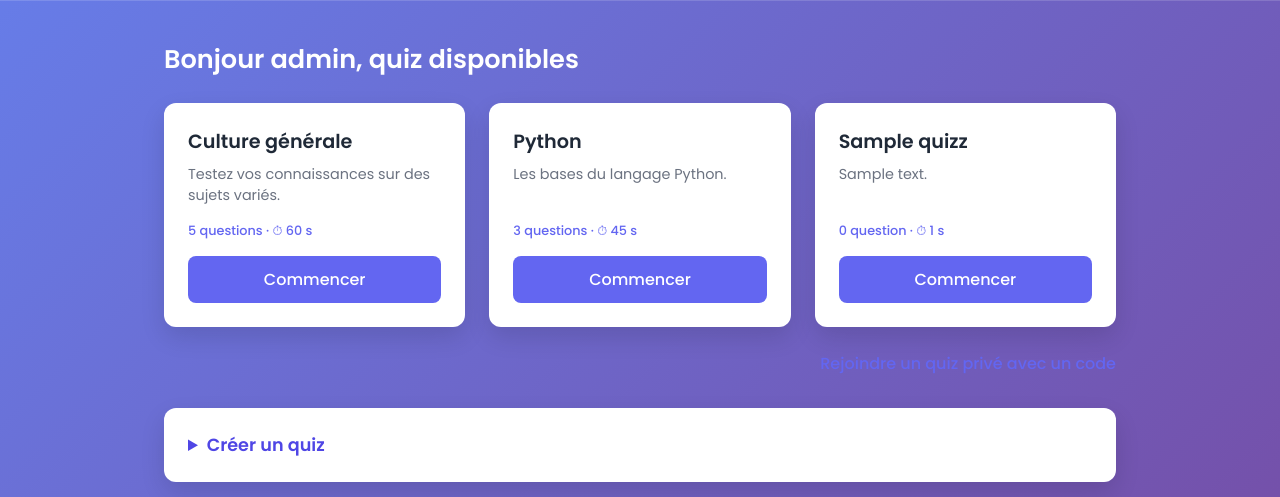
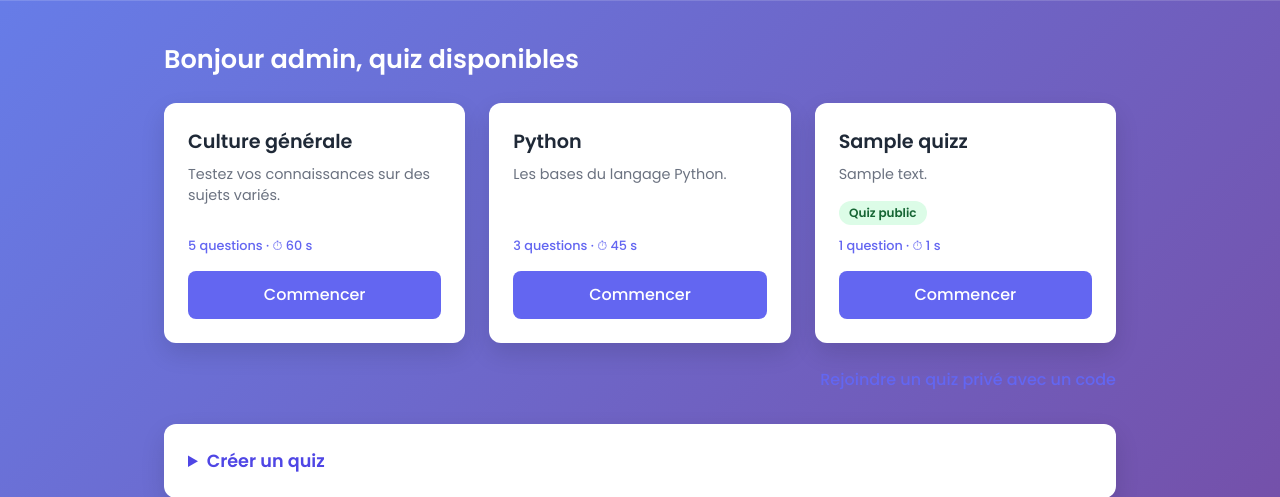
Before and after one commit to ohn-tech/proj531-quiz-groupe4, a Flask app: page / in a window 1280 px wide. Shown: the part 69-566 px from the top of the page. Run offline with Flask 3, Linux system fonts and the light colour scheme; the visitor is signed in with stand-in values (Sample User, id 1); tables that the repository leaves empty hold one stand-in row (values such as "Sample post").

Commit message:
Interface : adaptation aux nouveaux noms de app.py
- accueil.html et navbar.html : la route "quiz" s'appelle maintenant
  "quizz_route" (l'accueil plantait avec une BuildError).
- accueil.html : badge public/privé basé sur is_public (1 ou 0) au lieu de
  'public'/'prive'.
- app.py : la page quiz recevait "quizz" au lieu de "quiz" (erreur 500 en
  ouvrant un quiz).
- app.py + accueil.html : nombre de questions compté dans la table
  questions (les quiz de la base affichaient « 0 question »).

```diff
--- a/src/app.py
+++ b/src/app.py
@@ -246,7 +246,9 @@ def accueil():
     utilisateur = session.get("utilisateur")
     db = get_db()
     quizz_crees = db.execute(
-        "SELECT id_quizz, title, description, timer, is_public, login_creator, code "
+        # nb_questions : nombre de questions du quiz, compté dans la table questions
+        "SELECT id_quizz, title, description, timer, is_public, login_creator, code, "
+        "(SELECT COUNT(*) FROM questions WHERE questions.id_quizz = quizz.id_quizz) AS nb_questions "
         "FROM quizz WHERE is_public = 1 OR login_creator = ? ORDER BY id_quizz DESC",
         (utilisateur,),
     ).fetchall()
@@ -257,6 +259,7 @@ def accueil():
             "titre": q["title"],
             "description": q["description"],
             "duree": q["timer"],
+            "nb_questions": q["nb_questions"],
             "visibilite": q["is_public"],
             "code_partage": q["code"] if q["login_creator"] == utilisateur else None,
             "lien_partage": url_for(
@@ -376,7 +379,7 @@ def quizz_route(quiz_id):
         flash(message, "succes")
         return redirect(url_for("accueil"))
 
-    return render_template("quiz.html", quizz=quizz)
+    return render_template("quiz.html", quiz=quizz)
 
 @app.route("/historique")
 def historique():
--- a/src/templates/accueil.html
+++ b/src/templates/accueil.html
@@ -17,15 +17,17 @@
                 <div class="carte-quiz">
                     <h2>{{ quiz.titre }}</h2>
                     <p class="description">{{ quiz.description }}</p>
-                    {# Badge de visibilité (absent pour les quiz factices) #}
-                    {% if quiz.visibilite == 'prive' %}
+                    {# Badge de visibilité : is_public vaut 1 (public) ou 0 (privé), absent pour les quiz factices #}
+                    {% if quiz.visibilite == 0 %}
                         <p class="badge-prive">Quiz privé</p>
-                    {% elif quiz.visibilite == 'public' %}
+                    {% elif quiz.visibilite == 1 %}
                         <p class="badge-public">Quiz public</p>
                     {% endif %}
                     {# Nombre de questions (avec un "s" au pluriel) et durée du quiz #}
-                    <p class="nb-questions">{{ quiz.questions | length }} question{{ 's' if quiz.questions | length > 1 }} · ⏱ {{ quiz.duree }} s</p>
-                    <a href="{{ url_for('quiz', quiz_id=quiz.id) }}" class="btn-principal">Commencer</a>
+                    {# Quiz de la base : nb_questions ; quiz factices : longueur de la liste questions #}
+                    {% set nb = quiz.nb_questions if quiz.nb_questions is defined else quiz.questions | length %}
+                    <p class="nb-questions">{{ nb }} question{{ 's' if nb > 1 }} · ⏱ {{ quiz.duree }} s</p>
+                    <a href="{{ url_for('quizz_route', quiz_id=quiz.id) }}" class="btn-principal">Commencer</a>
                     {# Code et lien de partage, visibles seulement par le créateur du quiz #}
                     {% if quiz.code_partage %}
                         <div class="infos-partage">
--- a/src/templates/navbar.html
+++ b/src/templates/navbar.html
@@ -5,7 +5,7 @@
 
     {# Liens de navigation : le lien de la page courante reçoit la classe "actif" #}
     <nav class="nav-liens" id="nav-liens">
-        <a href="{{ url_for('accueil') }}" class="{{ 'actif' if request.endpoint in ['accueil', 'quiz'] }}">Accueil</a>
+        <a href="{{ url_for('accueil') }}" class="{{ 'actif' if request.endpoint in ['accueil', 'quizz_route'] }}">Accueil</a>
         <a href="{{ url_for('historique') }}" class="{{ 'actif' if request.endpoint == 'historique' }}">Historique</a>
         {# Lien visible seulement pour l'administrateur #}
         {% if session.utilisateur == 'admin' %}
```
